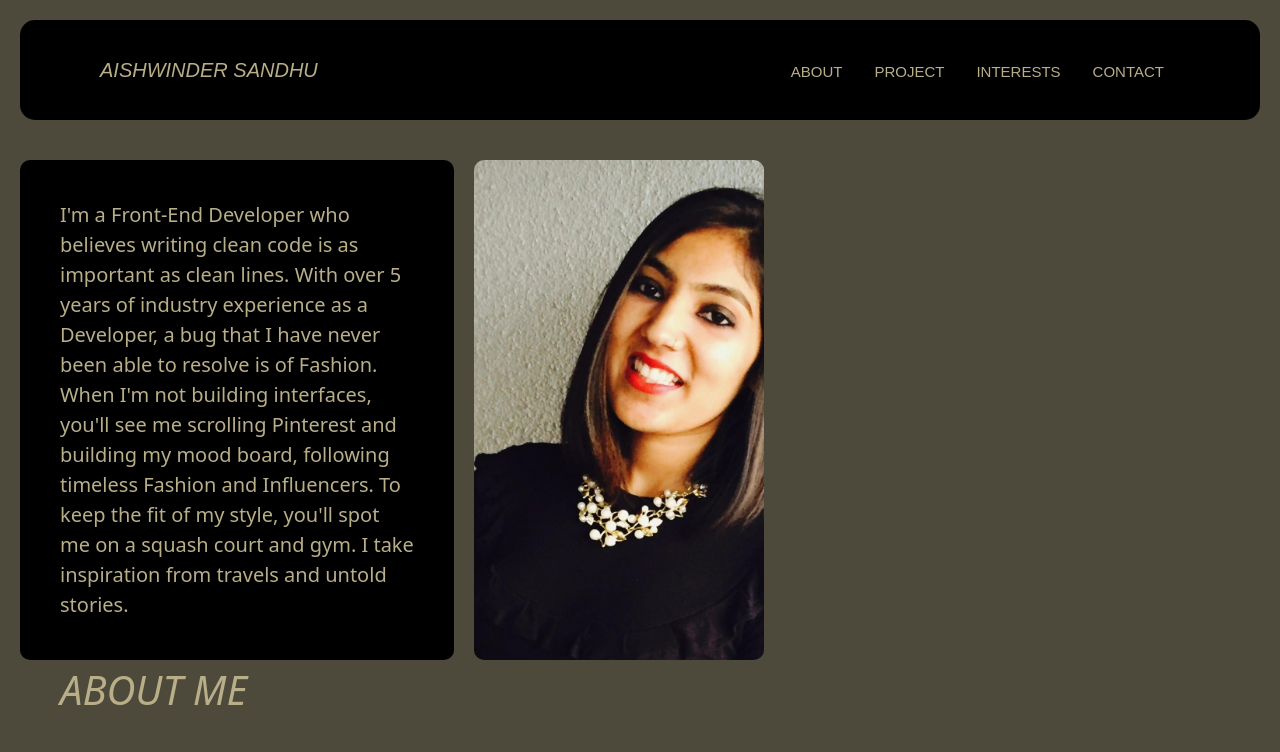
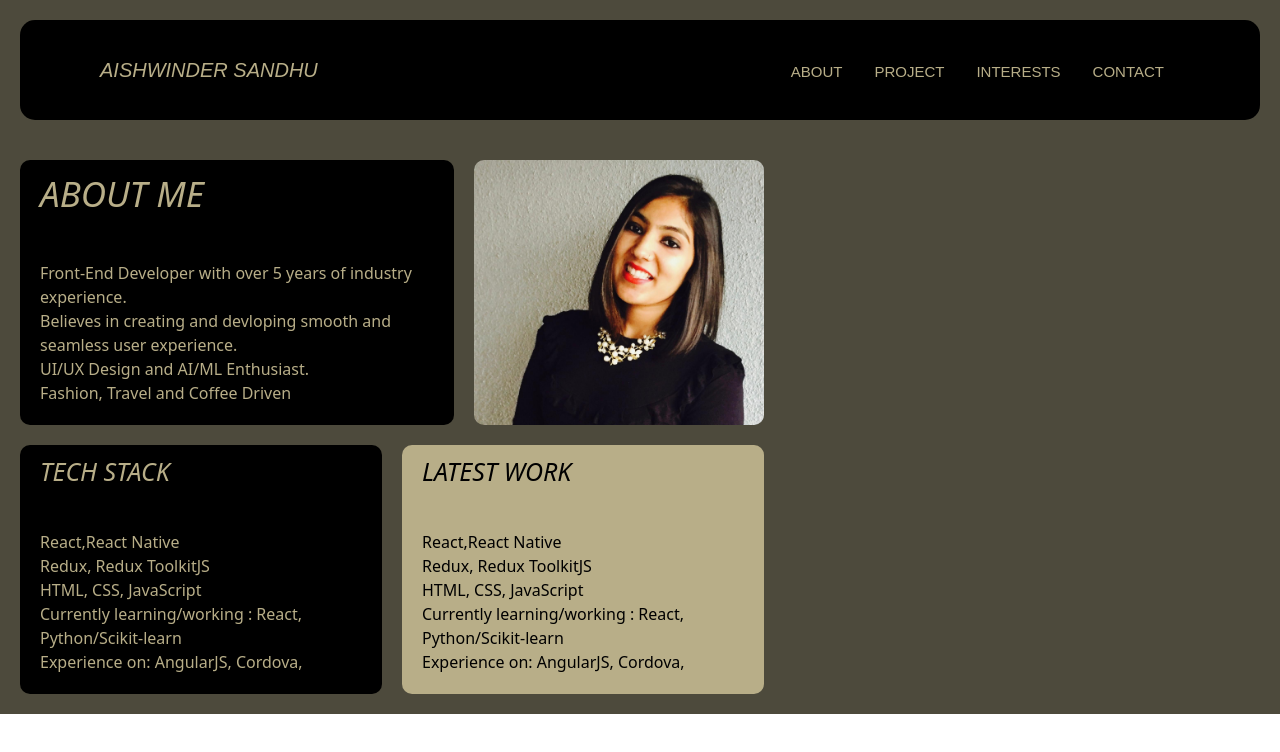
Before and after one commit to aishwindersandhu/portfolio, a React (Vite) app: page / in a window 1280 px wide. Shown: the top 752 px of the page. Built offline with nearby package versions, Linux system fonts and the light colour scheme; the HTML template or start-up script is replaced by a standard one.

Commit message:
Changes for layout cards

```diff
--- a/src/App.tsx
+++ b/src/App.tsx
@@ -8,7 +8,7 @@ export default function App() {
     <div className="font-sans">
       <div className="body-div">
         <Header></Header>
-        <div className="flex flex-row mt-10" style={{ height: '1000px' }}>
+        <div className="flex flex-row mt-10" style={{ height: 'auto' }}>
           {/* multiple grid layout */}
           <LayoutComponent
           ></LayoutComponent>
--- a/src/components/About.tsx
+++ b/src/components/About.tsx
@@ -4,12 +4,23 @@ import '../styles/about.css';
 export const About = () => {
   return (
     <React.Fragment>
-      <section className="bg-black h-full about-section p-10">
-        <div> I'm a Front-End Developer who believes writing clean code is as important as clean lines.
-          With over 5 years of industry experience as a Developer, a bug that I have never been able to resolve is of Fashion.
-          When I'm not building interfaces, you'll see me scrolling Pinterest and building my mood board, following timeless Fashion and Influencers.
-          To keep the fit of my style, you'll spot me on a squash court and gym. I take inspiration from travels and untold stories.</div>
-        <div className="mt-10 about-me-header">ABOUT ME</div>
+      <section className="bg-black h-full about-section h-full pt-2 p-5">
+         <div className="mb-10 about-me-header">ABOUT ME</div>
+          <div>
+            <ul>
+              <li>
+                {/* insert icons */}
+                Front-End Developer with over 5 years of industry experience.
+              </li>
+              <li>
+                {/* insert icons */}
+                Believes in creating and devloping smooth and seamless user experience.
+              </li>
+              <li>UI/UX Design and AI/ML Enthusiast.</li>
+              <li>Fashion, Travel and Coffee Driven</li>
+              <li></li>
+            </ul>
+          </div>
       </section>
     </React.Fragment>
   )
--- a/src/components/Layout.tsx
+++ b/src/components/Layout.tsx
@@ -1,16 +1,26 @@
 import react from "react";
 import { About } from "./About";
 import { ProfileImage } from "./ProfileImage";
+import { TechStack } from "./TechStack";
+import { LatestProject } from "./latestProject";
 
-export const LayoutComponent  = () =>{
+export const LayoutComponent = () => {
   return (
     <react.Fragment>
-       <div className="w-3/5 h-1/2 flex flex-row">
-            <div className="w-3/5">
-              <About></About>
-            </div>
-            <div className="w-2/5 ml-5"><ProfileImage></ProfileImage></div>
-          </div>
+      <div className="w-3/5 ">
+        <div className="flex flex-row">
+           <div className="w-3/5 h-1/2">
+          <About></About>
+        </div>
+        <div className="w-2/5 ml-5"><ProfileImage></ProfileImage></div>
+        </div>
+         <div className="flex flex-row mt-5">
+           <div className="w-1/2">
+          <TechStack></TechStack>
+        </div>
+        <div className="w-1/2 ml-5"> <LatestProject></LatestProject></div>
+        </div>
+      </div>
     </react.Fragment>
   )
 }
--- /dev/null
+++ b/src/components/TechStack.tsx
@@ -0,0 +1,27 @@
+import React from "react";
+import '../styles/techStack.css';
+
+export const TechStack = () =>{
+  return (
+    <React.Fragment>
+       <section className="bg-black tech-stack-section h-full pt-2 p-5">
+         <div className="mb-10 tech-stack-title">TECH STACK</div>
+          <div>
+            <ul>
+              <li>
+                {/* insert icons */}
+                React,React Native
+              </li>
+              <li>
+                {/* insert icons */}
+                Redux, Redux ToolkitJS
+              </li>
+              <li>HTML, CSS, JavaScript</li>
+              <li>Currently learning/working : React, Python/Scikit-learn</li>
+              <li>Experience on: AngularJS, Cordova, </li>
+            </ul>
+          </div>
+      </section>
+    </React.Fragment>
+  );
+}
--- /dev/null
+++ b/src/components/latestProject.tsx
@@ -0,0 +1,26 @@
+import react from "react";
+import '../styles/latestProject.css'
+export const LatestProject = () => {
+  return (
+    <react.Fragment>
+      <section className="bg-[#B8AE88] h-full pt-2 p-5 latest-project-section" >
+        <div className="mb-10 about-me-header latest-project-title">LATEST WORK</div>
+        <div>
+          <ul>
+            <li>
+              {/* insert icons */}
+              React,React Native
+            </li>
+            <li>
+              {/* insert icons */}
+              Redux, Redux ToolkitJS
+            </li>
+            <li>HTML, CSS, JavaScript</li>
+            <li>Currently learning/working : React, Python/Scikit-learn</li>
+            <li>Experience on: AngularJS, Cordova, </li>
+          </ul>
+        </div>
+      </section>
+    </react.Fragment>
+  );
+}
--- a/src/styles/about.css
+++ b/src/styles/about.css
@@ -9,11 +9,11 @@
 
 .about-section {
   border-radius: 10px;
-  font-size: 20px;
+  font-size: 16px;
 }
 
 .about-me-header {
-  font-size: 40px;
+  font-size: 35px;
   font-style: italic;
   font-weight: 400;
 }
--- /dev/null
+++ b/src/styles/latestProject.css
@@ -0,0 +1,8 @@
+.latest-project-section{
+  color: black;
+  border-radius: 10px;
+  font-size: 16px;
+}
+.latest-project-title{
+  font-size: 25px;
+}
--- /dev/null
+++ b/src/styles/techStack.css
@@ -0,0 +1,8 @@
+.tech-stack-section{
+  border-radius: 10px;
+  font-size: 16px;
+}
+.tech-stack-title{
+  font-size: 25px;
+  font-style: italic;
+}
```
